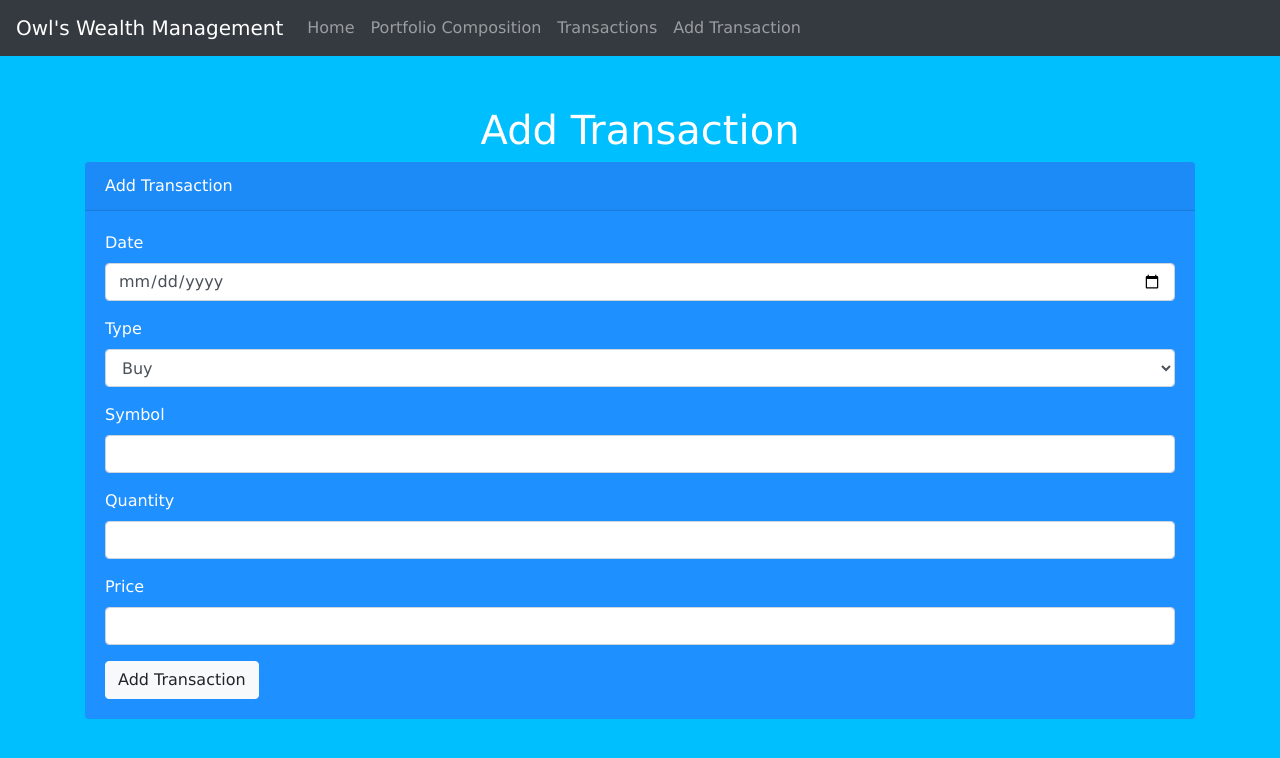
After one commit to Jedi-Master-Teban/Stock-Tracker-Flask-App, a Flask app: page /add_transaction_page in a window 1280 px wide. The commit adds this page. Shown: the top 758 px of the page. Run offline with Flask 3, Linux system fonts and the light colour scheme; some libraries are stand-ins or nearby versions.

Commit message:
Nueva página de Historial de transacciones

```diff
--- a/app.py
+++ b/app.py
@@ -65,9 +65,15 @@ def home():
     current_prices, pl_values = get_current_prices_and_pl()
     return render_template('index.html', transactions=transactions, portfolio_value=portfolio_value, current_prices=current_prices, pl_values=pl_values)
 
+#Route to display history of transactions
 @app.route('/transactions')
 def transactions_page():
     return render_template('transactions.html', transactions=transactions)
+
+#Route to display the form to add a transaction
+@app.route('/add_transaction_page')
+def add_transaction_page():
+    return render_template('add_transaction.html')
 
 # Route to add a transaction
 @app.route('/add_transaction', methods=['POST'])
--- /dev/null
+++ b/templates/add_transaction.html
@@ -0,0 +1,126 @@
+<!DOCTYPE html>
+<html lang="en">
+<head>
+    <meta charset="UTF-8">
+    <meta name="viewport" content="width=device-width, initial-scale=1.0">
+    <title>Add Transaction</title>
+    <link rel="stylesheet" href="https://stackpath.bootstrapcdn.com/bootstrap/4.3.1/css/bootstrap.min.css">
+    <style>
+        body {
+            background-color: #00BFFF;
+            color: white;
+            font-family: Verdana, sans-serif;
+        }
+        .container {
+            margin-top: 50px;
+        }
+        .card {
+            background-color: #1E90FF;
+            border: none;
+        }
+        .card-header, .card-body {
+            color: white;
+        }
+    </style>
+    <script>
+        function toggleFields() {
+            var type = document.getElementById("type").value;
+            var cashField = document.getElementById("cashField");
+            var symbolField = document.getElementById("symbolField");
+            var quantityField = document.getElementById("quantityField");
+            var priceField = document.getElementById("priceField");
+
+            if (type === "deposit") {
+                cashField.style.display = "block";
+                symbolField.style.display = "none";
+                quantityField.style.display = "none";
+                priceField.style.display = "none";
+            } else {
+                cashField.style.display = "none";
+                symbolField.style.display = "block";
+                quantityField.style.display = "block";
+                priceField.style.display = "block";
+            }
+        }
+
+        function validateForm() {
+            var type = document.getElementById("type").value;
+            if (type === "deposit") {
+                var cash = document.getElementById("cash").value;
+                if (cash <= 0) {
+                    alert("Cash amount must be a positive number.");
+                    return false;
+                }
+            }
+            return true;
+        }
+    </script>
+</head>
+<body>
+    <nav class="navbar navbar-expand-lg navbar-dark bg-dark">
+        <a class="navbar-brand" href="/">Owl's Wealth Management</a>
+        <button class="navbar-toggler" type="button" data-toggle="collapse" data-target="#navbarNav" aria-controls="navbarNav" aria-expanded="false" aria-label="Toggle navigation">
+            <span class="navbar-toggler-icon"></span>
+        </button>
+        <div class="collapse navbar-collapse" id="navbarNav">
+            <ul class="navbar-nav">
+                <li class="nav-item">
+                    <a class="nav-link" href="/">Home</a>
+                </li>
+                <li class="nav-item">
+                    <a class="nav-link" href="/portfolio_composition">Portfolio Composition</a>
+                </li>
+                <li class="nav-item">
+                    <a class="nav-link" href="/transactions">Transactions</a>
+                </li>
+                <li class="nav-item">
+                    <a class="nav-link" href="/add_transaction">Add Transaction</a>
+                </li>
+            </ul>
+        </div>
+    </nav>
+    <div class="container">
+        <h1 class="text-center">Add Transaction</h1>
+        <div class="card">
+            <div class="card-header">
+                Add Transaction
+            </div>
+            <div class="card-body">
+                <form action="/add_transaction" method="post" onsubmit="return validateForm()">
+                    <div class="form-group">
+                        <label for="date">Date</label>
+                        <input type="date" class="form-control" name="date" required>
+                    </div>
+                    <div class="form-group">
+                        <label for="type">Type</label>
+                        <select class="form-control" name="type" id="type" onchange="toggleFields()" required>
+                            <option value="buy">Buy</option>
+                            <option value="sell">Sell</option>
+                            <option value="deposit">Deposit</option>
+                            <option value="dividends">Dividends</option>
+                            <option value="tax-dividends">Tax-Dividends</option>
+                        </select>
+                    </div>
+                    <div class="form-group" id="symbolField">
+                        <label for="symbol">Symbol</label>
+                        <input type="text" class="form-control" name="symbol">
+                    </div>
+                    <div class="form-group" id="quantityField">
+                        <label for="quantity">Quantity</label>
+                        <input type="number" class="form-control" name="quantity">
+                    </div>
+                    <div class="form-group" id="priceField">
+                        <label for="price">Price</label>
+                        <input type="number" step="0.01" class="form-control" name="price">
+                    </div>
+                    <div class="form-group" id="cashField" style="display: none;">
+                        <label for="cash">Cash</label>
+                        <input type="number" step="0.01" class="form-control" name="cash" id="cash" min="0.01">
+                    </div>
+                    <button type="submit" class="btn btn-light">Add Transaction</button>
+                </form>
+            </div>
+        </div>
+    </div>
+</body>
+</html>
```
Also changed, not shown: templates/index.html (+6 -75 lines).
